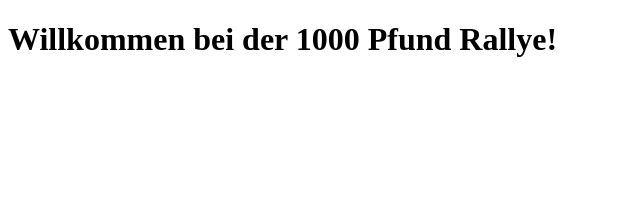
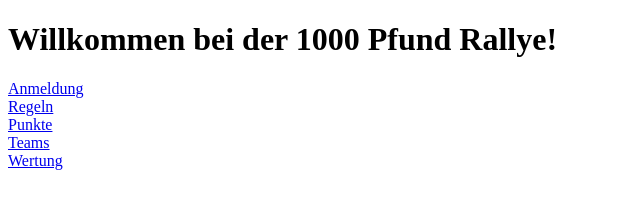
Before and after one commit to fischervorchdorf/1000pfund, a plain HTML site: page index.html in a window 1280 px wide. Shown: the whole page, without its empty margins (0-640 px from the left). Drawn offline with Linux system fonts and the light colour scheme.

Commit message:
index links

```diff
--- a/index.html
+++ b/index.html
@@ -7,5 +7,12 @@
 </head>
 <body>
     <h1>Willkommen bei der 1000 Pfund Rallye!</h1>
+
+    <a href="anmeldung.html">Anmeldung</a><br>
+    <a href="regeln.html">Regeln</a><br>
+    <a href="punkte.html">Punkte</a><br>
+    <a href="teams.html">Teams</a><br>
+    <a href="wertung.html">Wertung</a><br>
+
 </body>
 </html>
```
